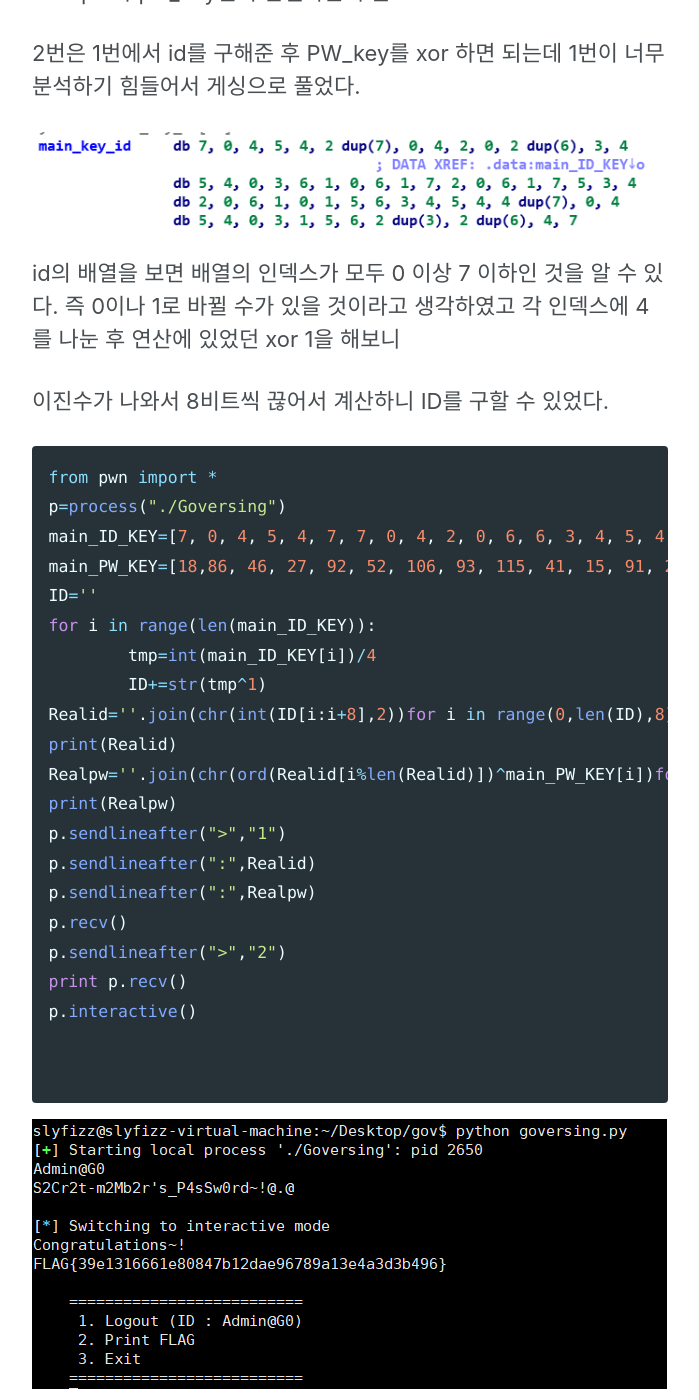
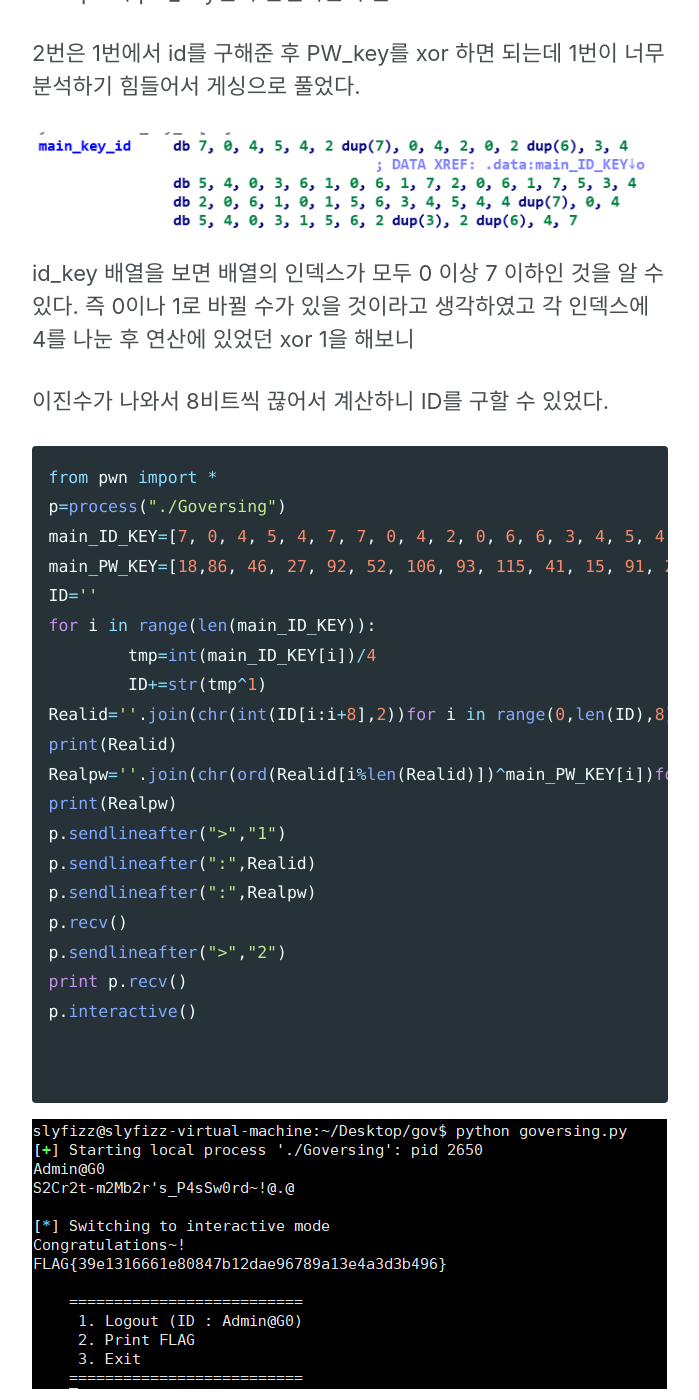
Before and after one commit to slyfizz3/slyfizz3.github.io, a Jekyll site: the page built from _posts/2019-07-22-Codegate2017-Goversing.md, in a window 1280 px wide and 1400 px high, scrolled down 1823 px. Shown: the whole window, without its empty margins (290-989 px from the left). Built offline with Jekyll 4.4.1, drawn with Linux system fonts in a browser that asks for light colours; cached includes are drawn as plain includes; nearby versions of some CDN libraries; some of the changed text lies outside the part shown.

Commit message:
Update 2019-07-22-Codegate2017-Goversing.md

```diff
--- a/_posts/2019-07-22-Codegate2017-Goversing.md
+++ b/_posts/2019-07-22-Codegate2017-Goversing.md
@@ -29,7 +29,7 @@ id_check과 pw_check은 모두 입력값이 33~126의 범위인지 판별한다.
 
 ![guess](https://raw.githubusercontent.com/slyfizz3/slyfizz3.github.io/master/image/Goversing/guess.png)
 
-id의 배열을 보면 배열의 인덱스가 모두 0 이상 7 이하인 것을 알 수 있다.
+id_key 배열을 보면 배열의 인덱스가 모두 0 이상 7 이하인 것을 알 수 있다.
 즉 0이나 1로 바뀔 수가 있을 것이라고 생각하였고 각 인덱스에 4를 나눈 후 연산에 있었던 xor 1을 해보니
 
 이진수가 나와서 8비트씩 끊어서 계산하니 ID를 구할 수 있었다.
```
Also changed, not shown: other parts of _posts/2019-07-22-Codegate2017-Goversing.md (+1 -2 lines).
